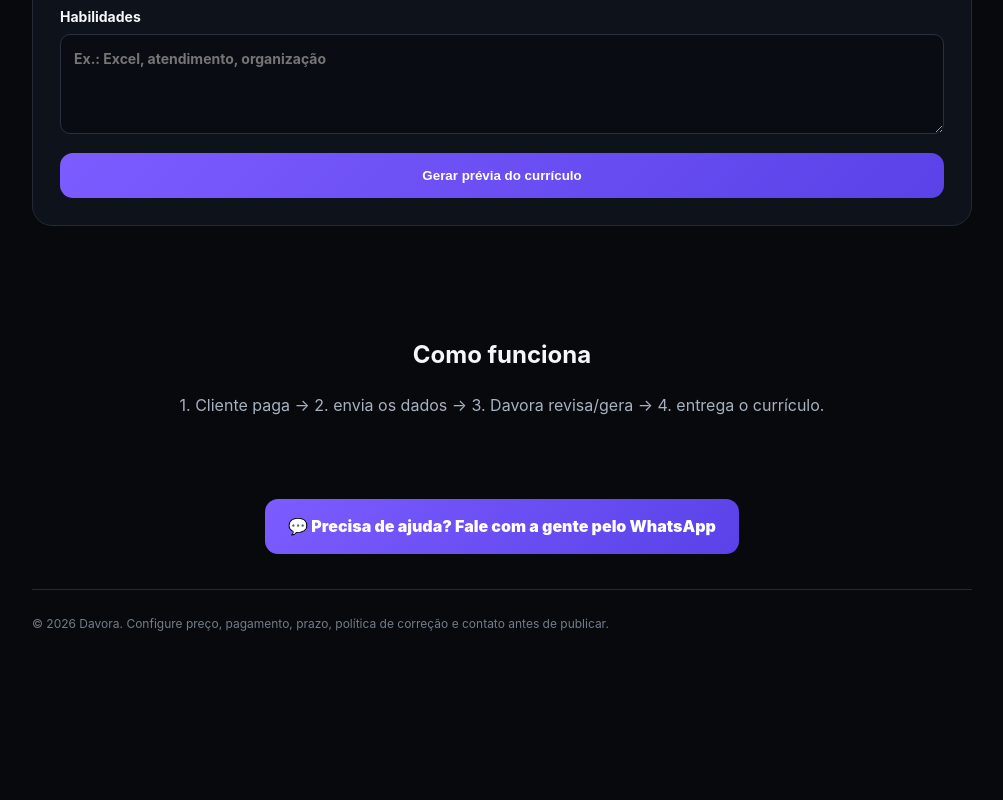
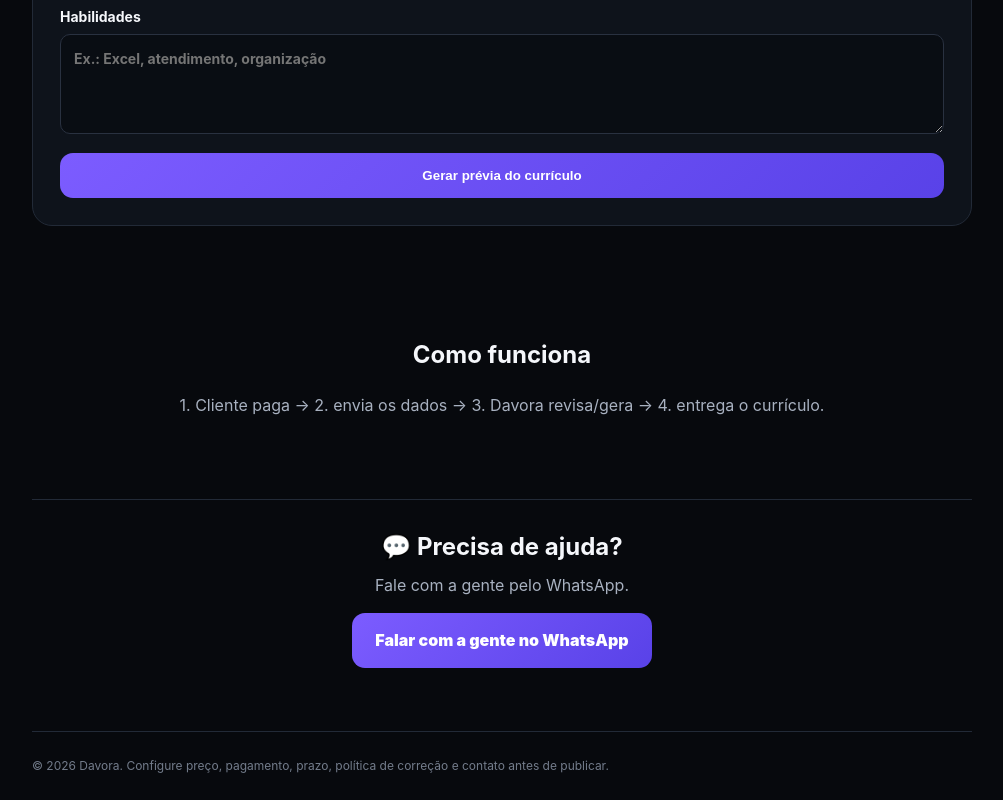
Before and after one commit to davidsonroberto/DAVORA, a plain HTML site: page index.html in a window 1280 px wide. Shown: the part 2078-2878 px from the top of the page, without its empty margins (138-1141 px from the left). Before the commit the page ends 2736 px from the top, so only its background shows below. Drawn offline with Linux system fonts and the light colour scheme.

Commit message:
Make WhatsApp help section visible

```diff
--- a/index.html
+++ b/index.html
@@ -71,7 +71,7 @@ form{display:grid;gap:14px}label{font-weight:750;font-size:14px}input,textarea,s
 </div>
 
 <section class="center"><h2>Como funciona</h2><p class="muted">1. Cliente paga → 2. envia os dados → 3. Davora revisa/gera → 4. entrega o currículo.</p></section>
-<div class="center" style="margin:20px 0 35px"><a class="btn" href="https://wa.me/5531991339648?text=Ol%C3%A1%21%20Preciso%20de%20ajuda%20com%20meu%20curr%C3%ADculo%20no%20Davora." target="_blank" rel="noopener">💬 Precisa de ajuda? Fale com a gente pelo WhatsApp</a></div>
+<div class="center" style="margin:20px 0 35px;padding:28px 10px;border-top:1px solid #222a37"><h2 style="margin:0 0 8px">💬 Precisa de ajuda?</h2><p class="muted" style="margin:0 0 15px">Fale com a gente pelo WhatsApp.</p><a class="btn" href="https://wa.me/5531991339648?text=Ol%C3%A1%21%20Preciso%20de%20ajuda%20com%20meu%20curr%C3%ADculo%20no%20Davora." target="_blank" rel="noopener">Falar com a gente no WhatsApp</a></div>
 <footer>© 2026 Davora. Configure preço, pagamento, prazo, política de correção e contato antes de publicar.</footer>
 </div>
 <script>
```
